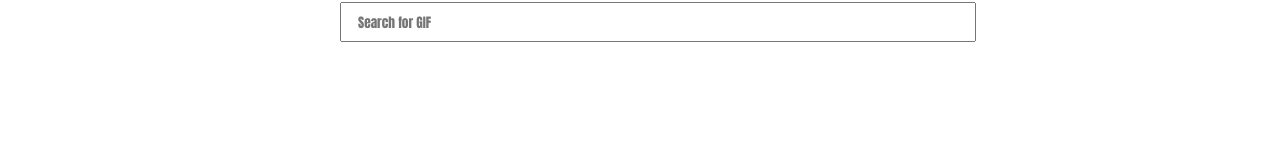
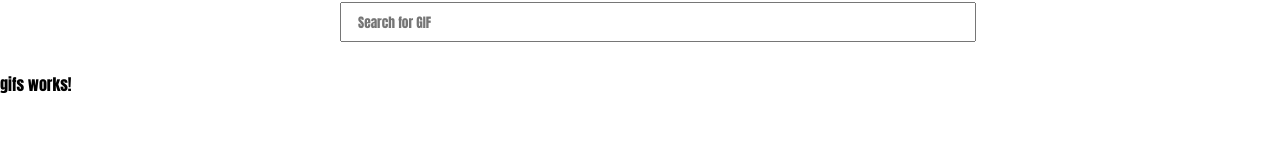
Before and after one commit to John-Kimani/giphy-clone, an Angular app: page / in a window 1280 px wide. Shown: the part 136-298 px from the top of the page. Built offline with nearby package versions, Linux system fonts and the light colour scheme.

Commit message:
imports data service on gifs component

```diff
--- a/src/app/app.component.html
+++ b/src/app/app.component.html
@@ -1,2 +1,3 @@
 <app-header></app-header>
 <app-search></app-search>
+<app-gifs></app-gifs>
--- a/src/app/app.module.ts
+++ b/src/app/app.module.ts
@@ -6,12 +6,14 @@ import { AppRoutingModule } from './app-routing.module';
 import { AppComponent } from './app.component';
 import { HeaderComponent } from './header/header.component';
 import { SearchComponent } from './search/search.component';
+import { GifsComponent } from './gifs/gifs.component';
 
 @NgModule({
   declarations: [
     AppComponent,
     HeaderComponent,
-    SearchComponent
+    SearchComponent,
+    GifsComponent
   ],
   imports: [
     BrowserModule,
--- /dev/null
+++ b/src/app/gifs/gifs.component.html
@@ -0,0 +1 @@
+<p>gifs works!</p>
--- /dev/null
+++ b/src/app/gifs/gifs.component.ts
@@ -0,0 +1,16 @@
+import { Component, OnInit } from '@angular/core';
+import { DataService } from '../data.service';
+
+@Component({
+  selector: 'app-gifs',
+  templateUrl: './gifs.component.html',
+  styleUrls: ['./gifs.component.css']
+})
+export class GifsComponent implements OnInit {
+
+  constructor(private dataService: DataService) { }
+
+  ngOnInit(): void {
+  }
+
+}
```
Also changed, not shown: src/app/gifs/gifs.component.css (added), 1 other file (tests, documents, lock files or other folders).
